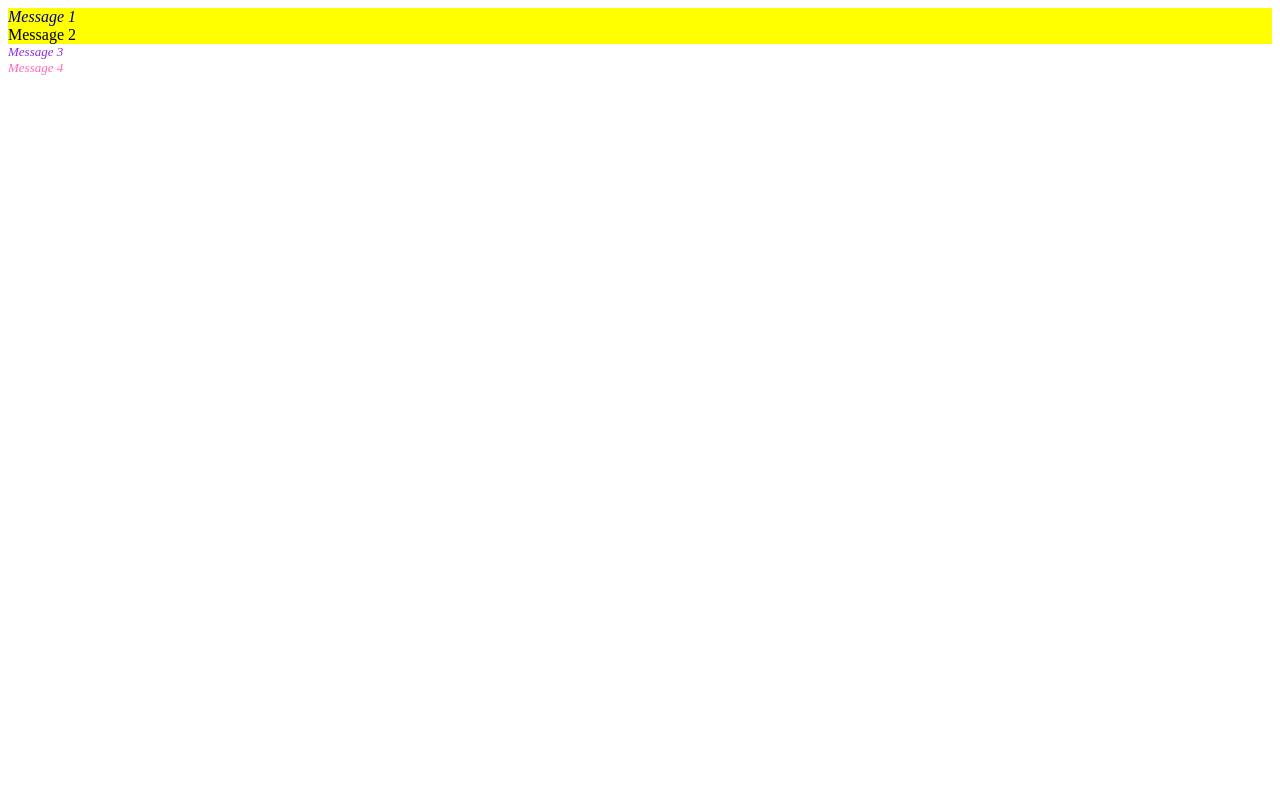
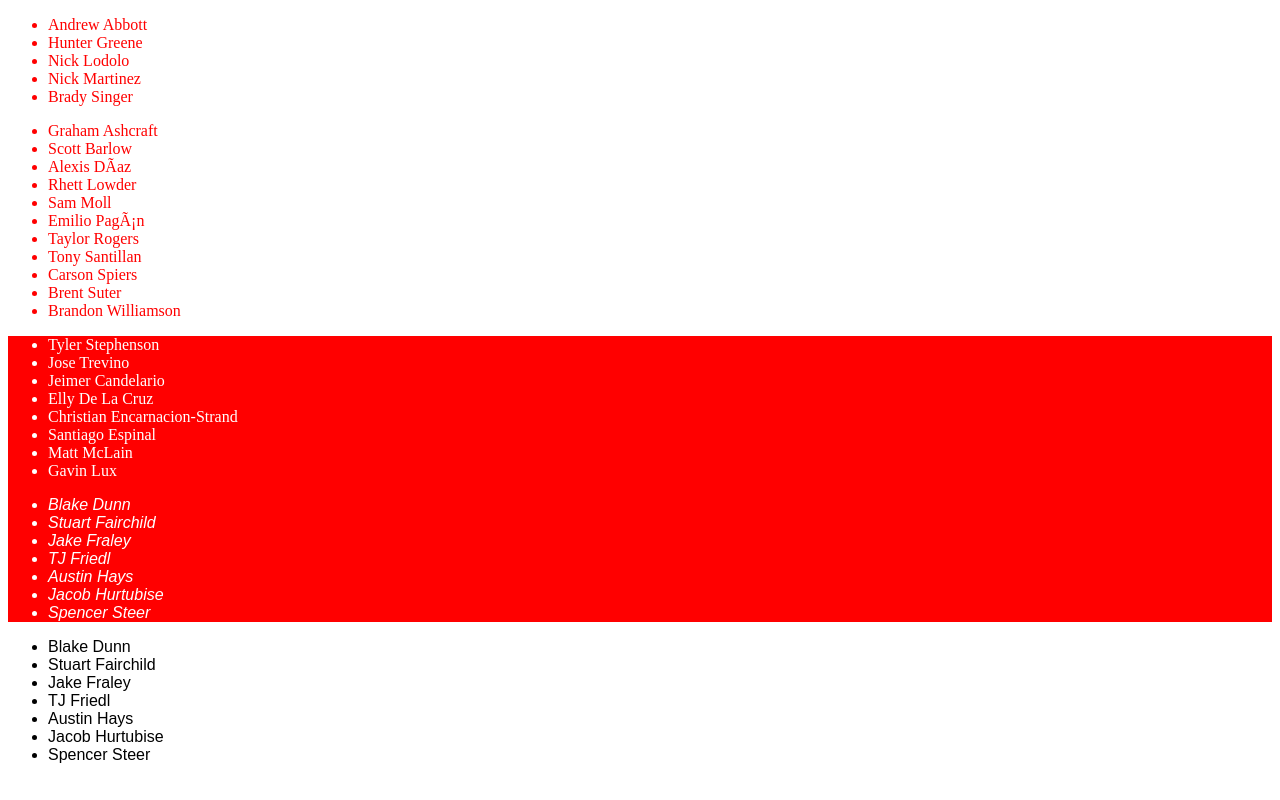
Before and after one commit to 25wisemann/General-Programing, a plain HTML site: page index.html in a window 1280 px wide. Drawn offline with Linux system fonts and the light colour scheme.

Commit message:
more css notes

```diff
--- a/Styles.css
+++ b/Styles.css
@@ -94,7 +94,7 @@ unread - font style itallic, back grund colour yellow
 
 /*more steamlined/fancy*/
 
-.important,
+/* .important,
 .read{
     font-style:italic;
 }
@@ -114,4 +114,24 @@ unread - font style itallic, back grund colour yellow
 
 .read.important{
     color:blueviolet;
+} */
+
+
+
+.pitchers{
+    color:red;
+    background-color: white;
 }
+
+.position-players{
+    color: white;
+    background-color: red;
+}
+
+.outfielder{
+    font-family:Arial, Helvetica, sans-serif;
+}
+
+.position-players .outfielder{
+    font-style: italic;
+}
--- a/index.html
+++ b/index.html
@@ -24,10 +24,76 @@
 <p class = 'Lear royal' id = 'Arogant'>KL: I am king worship</p> -->
 
 
-<div class = 'unread important'>Message 1</div>
+<!-- <div class = 'unread important'>Message 1</div>
 <div class = 'unread'>Message 2</div>
 <div class = 'read important'>Message 3</div>
-<div class = 'read'>Message 4</div>
+<div class = 'read'>Message 4</div> -->
+
+<div class = roster>
+        <div class = pitchers>
+                <div class = starters>
+                        <ul>
+                                <li>Andrew Abbott</li>
+                                <li>Hunter Greene</li>
+                                <li>Nick Lodolo</li>
+                                <li>Nick Martinez</li>
+                                <li>Brady Singer</li>
+                        </ul>
+                </div>
+                <div class = relievers>
+                        <ul>
+                                <li>Graham Ashcraft</li>
+                                <li>Scott Barlow</li>
+                                <li>Alexis Díaz</li>
+                                <li>Rhett Lowder</li>
+                                <li>Sam Moll</li>
+                                <li>Emilio Pagán</li>
+                                <li>Taylor Rogers</li>
+                                <li>Tony Santillan</li>
+                                <li>Carson Spiers</li>
+                                <li>Brent Suter</li>
+                                <li>Brandon Williamson</li>
+                        </ul>
+                </div>
+        </div>
+        <div class = 'position-players'>
+                <div class = infielder>
+                        <ul>
+                                <li>Tyler Stephenson</li>
+                                <li>Jose Trevino</li>
+                                <li>Jeimer Candelario</li>
+                                <li>Elly De La Cruz</li>
+                                <li>Christian Encarnacion-Strand</li>
+                                <li>Santiago Espinal</li>
+                                <li>Matt McLain</li>
+                                <li>Gavin Lux</li>
+                        </ul>
+                </div>
+                <div class = outfielder>
+                        <ul>
+                                <li>Blake Dunn</li>
+                                <li>Stuart Fairchild</li>
+                                <li>Jake Fraley</li>
+                                <li>TJ Friedl</li>
+                                <li>Austin Hays</li>
+                                <li>Jacob Hurtubise</li>
+                                <li>Spencer Steer</li>
+                        </ul>
+                </div>
+        </div>
+</div>
+
+<div class = outfielder>
+        <ul>
+                <li>Blake Dunn</li>
+                <li>Stuart Fairchild</li>
+                <li>Jake Fraley</li>
+                <li>TJ Friedl</li>
+                <li>Austin Hays</li>
+                <li>Jacob Hurtubise</li>
+                <li>Spencer Steer</li>
+        </ul>
+</div>
 
              <script src="Functions.js"></script>
 </body>
```
